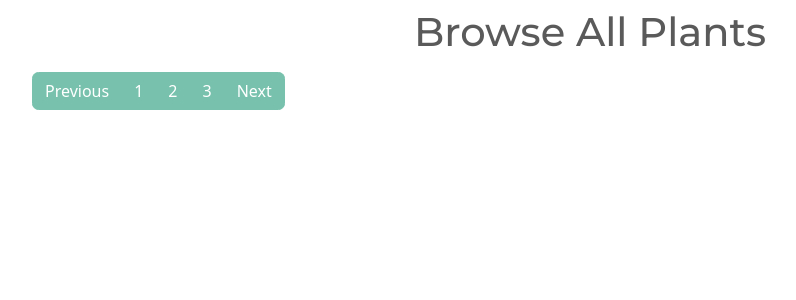
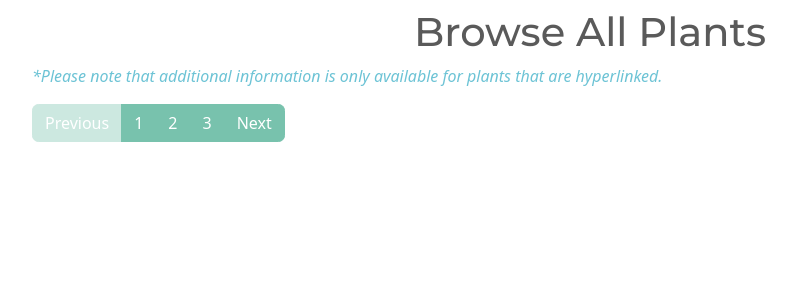
Before and after one commit to lcarinad/plant_parent, a Flask app: page /plantlist/1 in a window 1280 px wide. Shown: the part 56-356 px from the top of the page, without its empty margins (50-846 px from the left). Run offline with Flask 3, Linux system fonts and the light colour scheme; data that the repository does not hold is empty; some libraries are stand-ins or nearby versions.

Commit message:
fixes to view all plants html and pagination funcs

```diff
--- a/app.py
+++ b/app.py
@@ -9,6 +9,7 @@ from forms import SignupForm, LoginForm, EditProfileForm
 from flask_bcrypt import Bcrypt
 # import socket
 from confid import key
+from math import ceil
 
 # mail=Mail()
 
@@ -150,8 +151,6 @@ def edit_profile(user_id):
                 user.pref_edible=form.pref_edible.data
                 user.pref_sunlight=form.pref_sunlight.data
                 user.pref_watering=form.pref_watering.data
-
-
                 db.session.commit()
                 flash("You updated your profile!", "success")
                 return redirect(url_for("show_homepage"))
@@ -214,9 +213,14 @@ def show_plant(plant_id):
 @app.route("/plantlist/<int:p_num>")
 def show_all_plants(p_num=1):
     """Show a list of all plants"""
+    plant_data=fetch_search_terms(order='asc', page=p_num)
+    # calculate start and end pages for pagination
+    total_plants_count=10104
+    total_pages=ceil(total_plants_count / 30)
+    start_page = max(1, p_num - 1)
+    end_page = min(start_page + 3, total_pages + 1)
 
-    plant_data=fetch_search_terms(order='asc', page=p_num)
-    return render_template('list.html', plants=plant_data, page=p_num)
+    return render_template('list.html', plants=plant_data, page=p_num,start_page=start_page, end_page=end_page, total_pages=total_pages)
 # ********************Favorite Routes**************************************
 @app.route("/add_favorite/<int:plant_id>", methods=["POST"])
 def add_favorite(plant_id):
--- a/helpers.py
+++ b/helpers.py
@@ -40,18 +40,8 @@ def fetch_search_terms(q=None, indoor=None, edible=None, watering=None, sunlight
 
     response = requests.get("https://perenual.com/api/species-list", params=payload)
     print(f"********************* url:{response.url}")
-    unUsable_results=response.json().get('data',[])
-    usable_results = get_usable_results(unUsable_results)
-    return usable_results
-
-def get_usable_results(unUsable_results):
-    """Return results that have api_id of 1-3000 since those are plants in free api plan."""
-    print("***********Fetching useful results")
-    results=[]
-    for result in unUsable_results:
-        if 'id' in result and result['id'] <=3000:
-            results.append(result)
-    return results
+    all_results=response.json().get('data',[])
+    return all_results
 
 def fetch_plant_details(plant_id):
     """Make get request to return plant details"""
--- a/templates/list.html
+++ b/templates/list.html
@@ -2,53 +2,42 @@
 content%}
 
 <div class="h1 mt-2 text-center">Browse All Plants</div>
+<p class="fst-italic text-info">
+  *Please note that additional information is only available for plants that are
+  hyperlinked.
+</p>
 
 <ul>
-  {% for plant in plants %}
+  {% for plant in plants %} {% if plant.id <= 3000 %}
   <li>
     <a href="{{url_for('show_plant', plant_id=plant.id)}}">
       {{plant.common_name.title()}}</a
     >
   </li>
+  {% else %}
+  <li>{{plant.common_name.title()}}</li>
+  {% endif %} {% endfor %}
+</ul>
 
-  {% endfor %}
-</ul>
 <nav aria-label="Page navigation to browse plant list">
   <ul class="pagination">
-    <li class="page-item">
+    <li class="page-item {% if page == 1%} disabled {% endif %}">
       <a
         id="prev"
         class="page-link prev"
-        href="{{url_for('show_all_plants', p_num=page-1|default(1))}}"
+        href="{{url_for('show_all_plants', p_num=1 if page == 1 else page-1)}}"
         >Previous</a
       >
     </li>
+    {% for item in range(start_page, end_page) %}
 
     <li class="page-item">
-      <a
-        id="p1"
-        class="page-link p1"
-        href="{{url_for('show_all_plants', p_num=1)}}"
-        >1</a
+      <a class="page-link" href="{{url_for('show_all_plants', p_num=item)}}"
+        >{{ item }}</a
       >
     </li>
-    <li class="page-item">
-      <a
-        id="p2"
-        class="page-link p2"
-        href="{{url_for('show_all_plants', p_num=2)}}"
-        >2</a
-      >
-    </li>
-    <li class="page-item">
-      <a
-        id="p3"
-        class="page-link p3"
-        href="{{url_for('show_all_plants', p_num=3)}}"
-        >3</a
-      >
-    </li>
-    <li class="page-item">
+    {% endfor %}
+    <li class="page-item {% if page == total_pages %} disabled {% endif %}">
       <a
         id="next"
         class="page-link next"
```
Also changed, not shown: models.py (+13 -14 lines), 1 other file.
